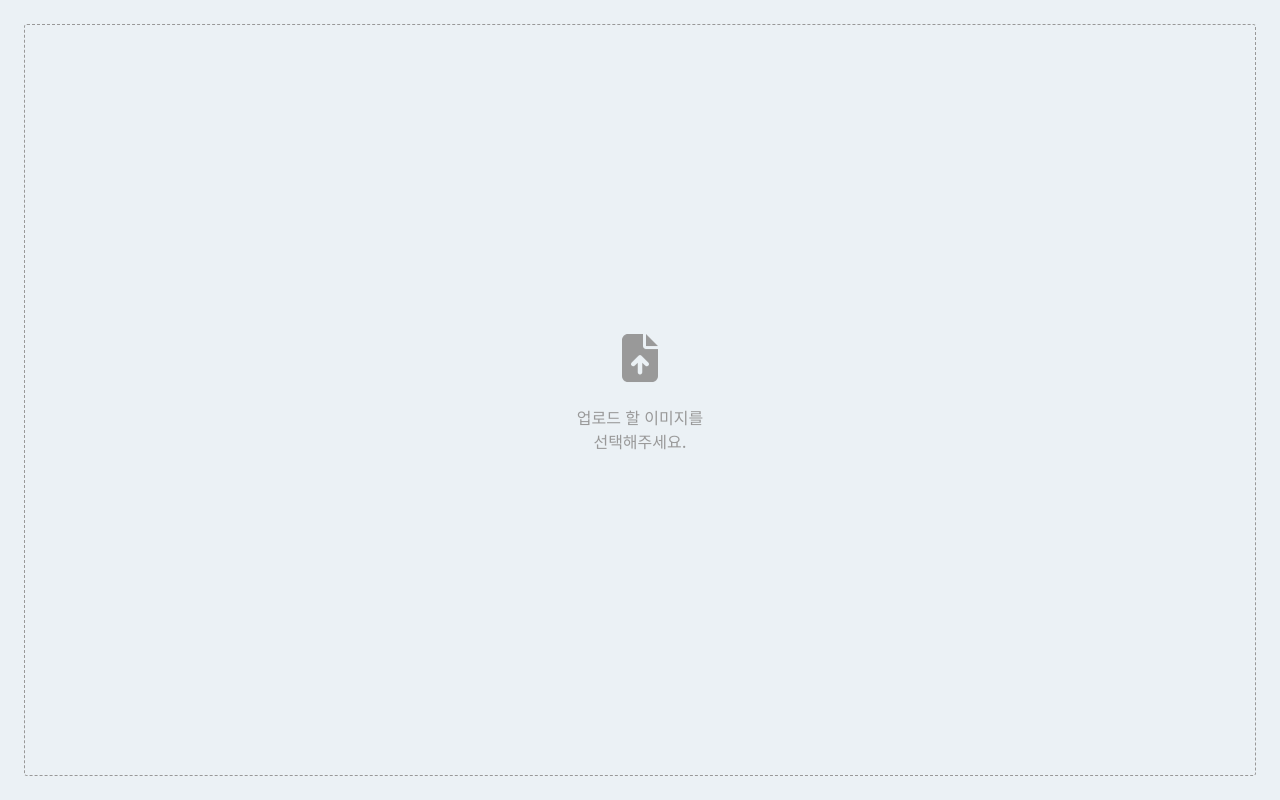
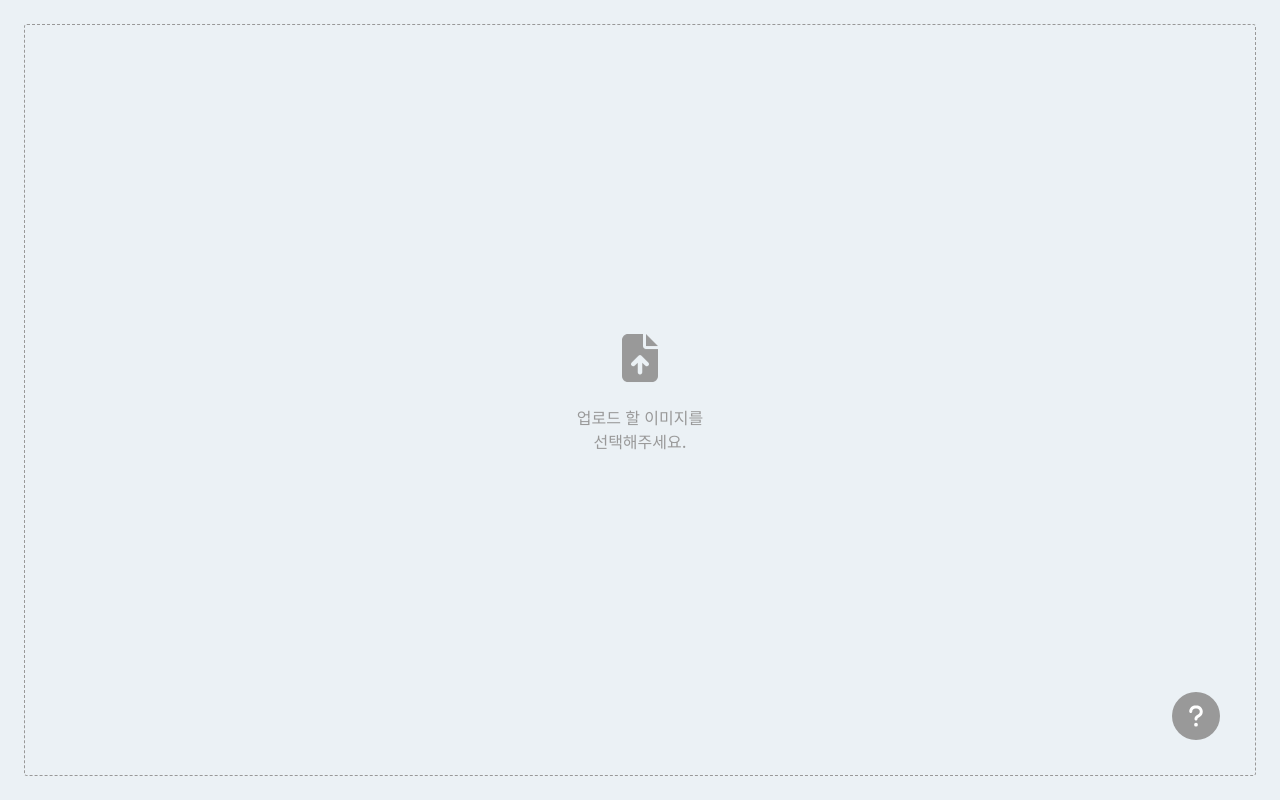
Before and after one commit to hmmhmmhm/do-urgency, a Next.js app: page / in a window 1280 px wide. Built offline with nearby package versions, Linux system fonts and the light colour scheme; a web font is replaced by a local one.

Commit message:
feat: 페이지에 인포 버튼 추가

```diff
--- a/components/InfoButton.tsx
+++ b/components/InfoButton.tsx
@@ -19,7 +19,7 @@ const InfoButton = (props: IInfoButtonProps) => {
   return (
     <>
       <button
-        className={classNames('infoButton', className)}
+        className={classNames('infoButton', className, iconType)}
         title={`${iconType} button`}
       >
         {iconType === 'info' && (
--- a/pages/index.scss
+++ b/pages/index.scss
@@ -9,4 +9,8 @@ body,
   width: 100vw;
   height: 100vh;
   background-color: #ebf1f5;
+
+  &__infoButton {
+    @apply absolute m-5 bottom-10 right-10 z-10;
+  }
 }
--- a/pages/index.tsx
+++ b/pages/index.tsx
@@ -1,3 +1,4 @@
+import InfoButton from 'components/InfoButton'
 import UploadButton from 'components/UploadButton'
 import type { NextPage } from 'next'
 import style from './index.scss'
@@ -7,6 +8,8 @@ const Home: NextPage = () => {
     <>
       <main className="indexPage">
         <UploadButton label="업로드 할 이미지를<br>선택해주세요." />
+
+        <InfoButton iconType="info" className="indexPage__infoButton" />
       </main>
 
       <style jsx>{style}</style>
```
